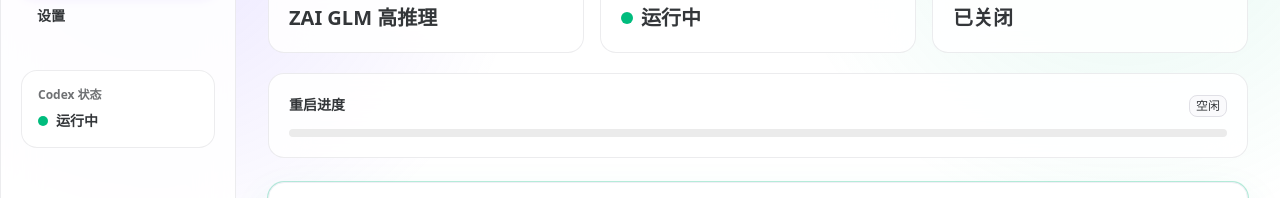
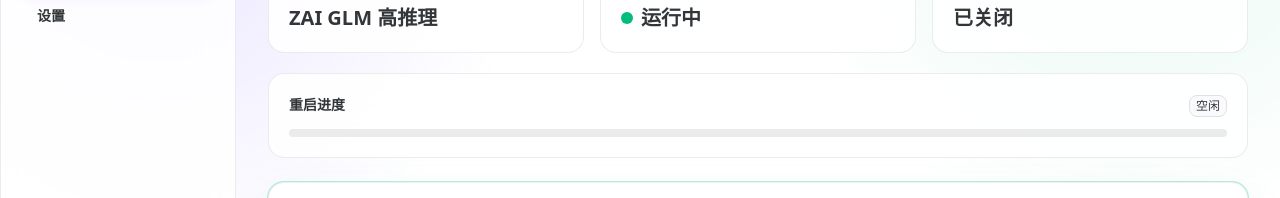
Before and after one commit to pigzhuzhu66/CGswitch, a Vue app: page / in a window 1280 px wide. Shown: the part 155-353 px from the top of the page. Built offline with nearby package versions, Linux system fonts and the light colour scheme.

Commit message:
删除 Codex 状态面板

```diff
--- a/src/App.vue
+++ b/src/App.vue
@@ -90,13 +90,6 @@ onBeforeUnmount(() => {
                 </button>
               </nav>
 
-              <div class="panel mt-8 rounded-2xl p-4">
-                <div class="text-xs font-semibold opacity-70">Codex 状态</div>
-                <div class="mt-2 flex items-center gap-2 text-sm font-semibold">
-                  <span class="h-2.5 w-2.5 rounded-full" :class="state.codex.running ? 'bg-emerald-500' : 'bg-zinc-400'" />
-                  {{ state.codex.running ? "运行中" : "未运行" }}
-                </div>
-              </div>
             </aside>
 
             <main class="min-w-0 flex-1 overflow-auto px-5 py-6 lg:px-8">
```
